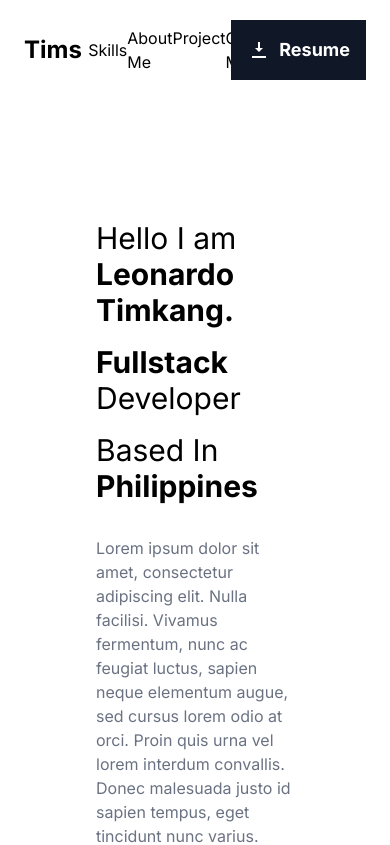
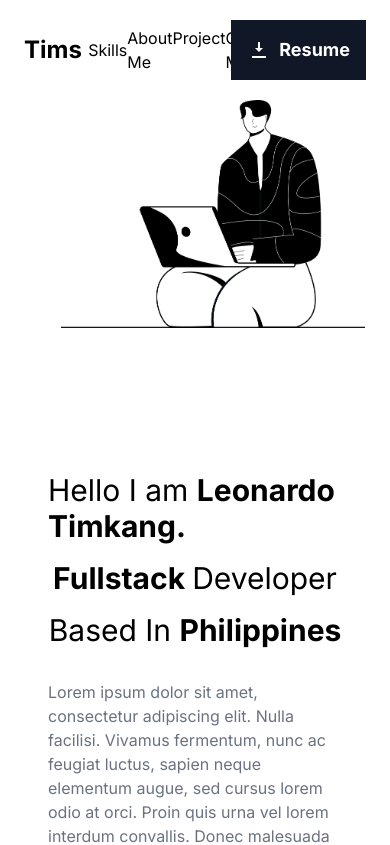
Before and after one commit to locodafux/portfolio, a Next.js app: page / in a window 390 px wide. Shown: the top 845 px of the page. Built offline with nearby package versions, Linux system fonts and the light colour scheme.

Commit message:
fix responsiveness in HERO

```diff
--- a/src/app/components/Experiences.jsx
+++ b/src/app/components/Experiences.jsx
@@ -1,5 +1,5 @@
+import ExpCard from "./ExpCard"
 
-import ExpCard from "./ExpCard"
 const Experiences = () => {
   const experienceList = [
     {
--- a/src/app/components/Hero.jsx
+++ b/src/app/components/Hero.jsx
@@ -17,9 +17,9 @@ const Hero = () => {
 
   const Left = () => {
     return (
-      <div className={`${isMobile ? "w-screen" : "w-1/2"} flex flex-col items-center mt-24 p-24`}>
+      <div className={`${isMobile ? "w-screen p-12 justify-center" : "w-1/2 p-24"} flex flex-col items-center  mt-24 `}>
         <div className="flex flex-col gap-y-8">
-          <div className={`${ isMobile ? "text-3xl" : "text-5xl"} flex flex-col gap-y-4`}>
+          <div className={`${ isMobile ? "text-3xl items-center" : "text-5xl"} flex flex-col gap-y-4`}>
             <div>
               <span>Hello I am </span>
               <span className="font-bold">Leonardo Timkang.</span>
@@ -46,7 +46,7 @@ const Hero = () => {
 
   const Right = () => {
     return (
-      <div className={`${isMobile ? "w-screen h-[400px]" : "w-1/2 ml-[-250px]"} flex justify-center items-center`}>
+      <div className={`${isMobile ? "w-screen h-[400px] " : "w-1/2 ml-[-250px]"} flex justify-center items-center`}>
         <Banner id="Banner" alt="Image" className="w-full h-full object-cover" />
       </div>
     );
```
